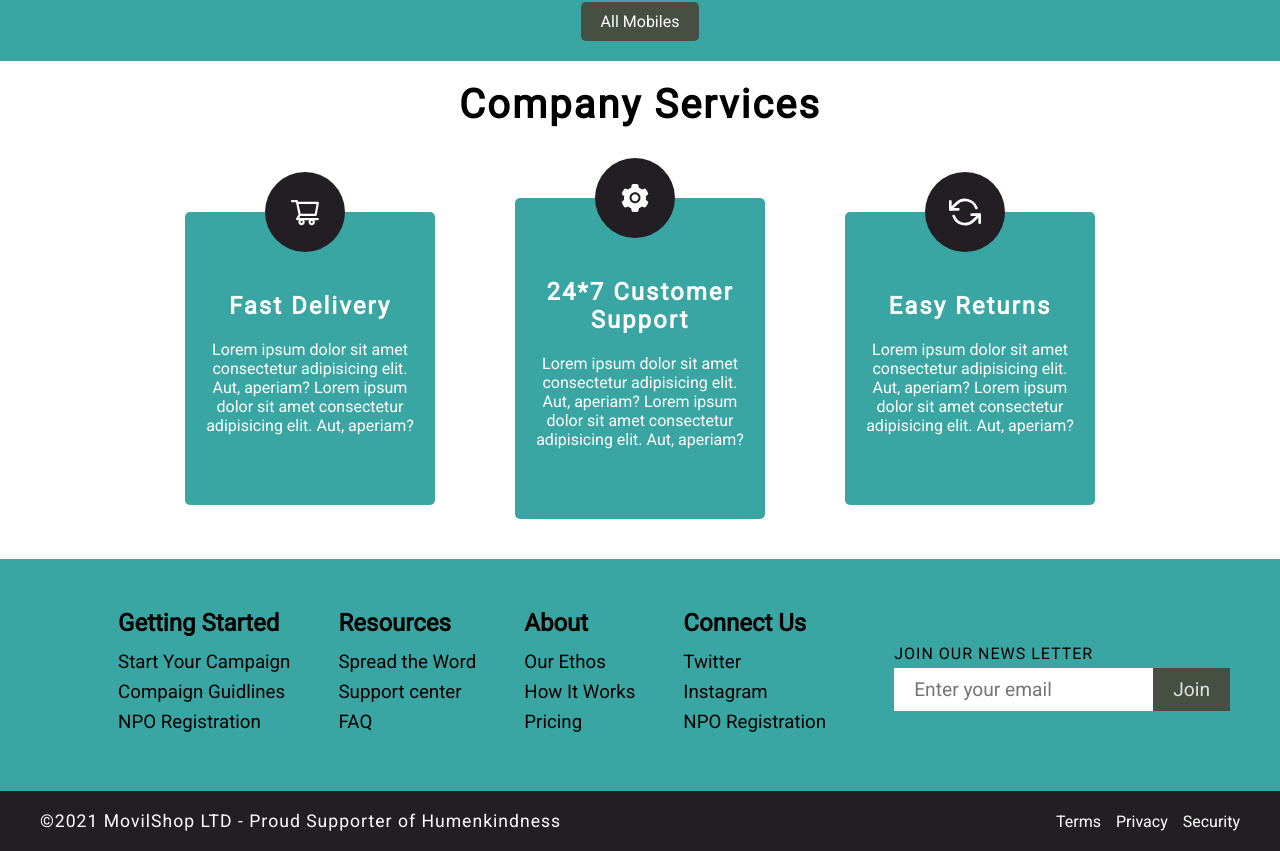
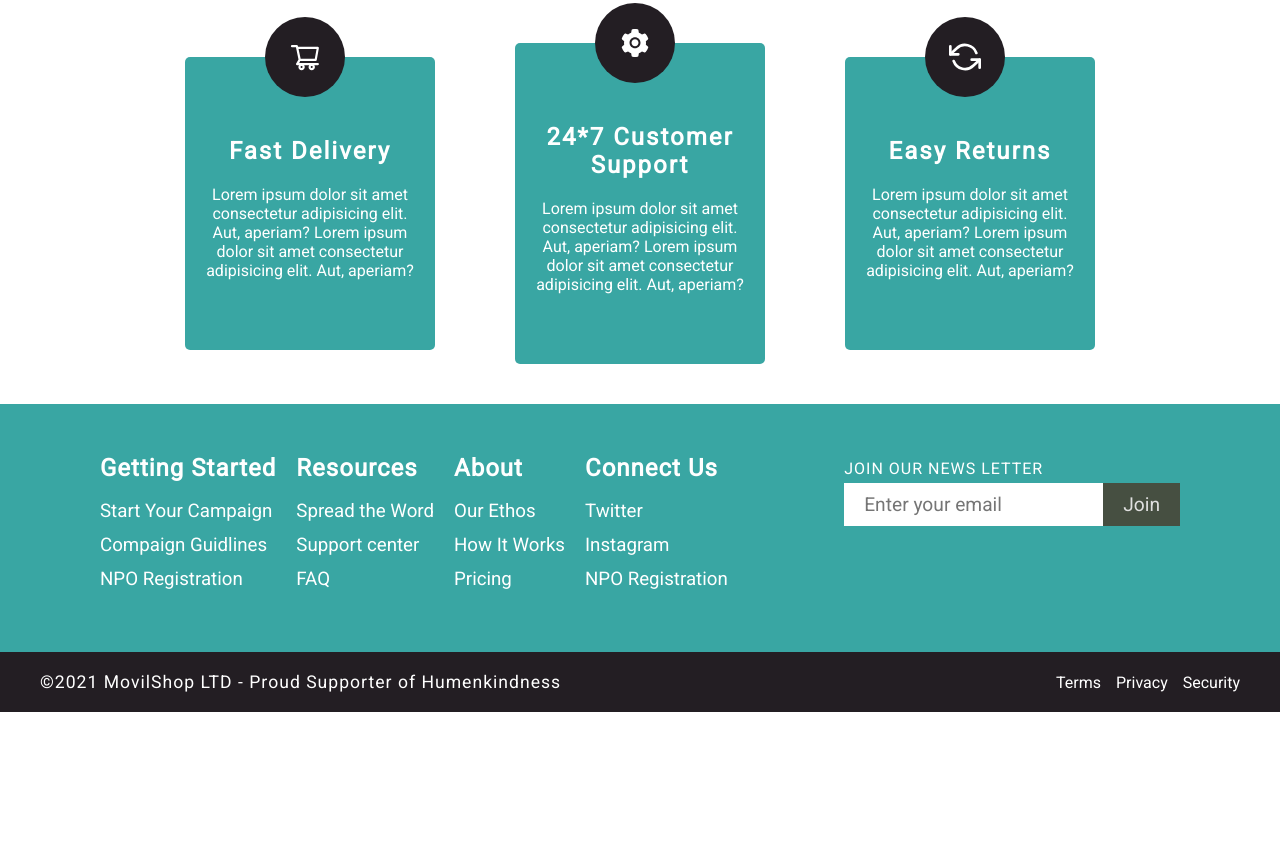
Before and after one commit to ddepu11/movil_shop_cient_side_react, a React (Create React App) app: page / in a window 1280 px wide. Shown: the part 1116-1967 px from the top of the page. After the commit the page ends 1828 px from the top, so only its background shows below. Built offline with nearby package versions, Linux system fonts and the light colour scheme; no server answers.

Commit message:
style: reduce navbar padding, make footer more responsive

```diff
--- a/src/components/Hero.jsx
+++ b/src/components/Hero.jsx
@@ -16,7 +16,7 @@ Hero.propTypes = {
 
 const Wrapper = styled.main`
   background: var(--secondary-color);
-  padding: 40px 5px;
+  padding: 25px 5px;
   color: var(--light-color);
   .w-960 {
     h1 {
--- a/src/screens/FooterScreen.jsx
+++ b/src/screens/FooterScreen.jsx
@@ -6,28 +6,28 @@ const FooterScreen = () => (
   <Wrapper>
     <div className="f_upper flex">
       <div className="left flex">
-        <div className="c">
+        <div className="common">
           <h2>Getting Started</h2>
           <h3>Start Your Campaign</h3>
           <h3>Compaign Guidlines</h3>
           <h3>NPO Registration</h3>
         </div>
 
-        <div className="c">
+        <div className="common">
           <h2>Resources</h2>
           <h3>Spread the Word</h3>
           <h3>Support center</h3>
           <h3>FAQ</h3>
         </div>
 
-        <div className="c">
+        <div className="common">
           <h2>About</h2>
           <h3>Our Ethos</h3>
           <h3>How It Works</h3>
           <h3>Pricing</h3>
         </div>
 
-        <div className="c">
+        <div className="common last-commont">
           <h2>Connect Us</h2>
           <h3>Twitter</h3>
           <h3>Instagram</h3>
@@ -76,39 +76,43 @@ const Wrapper = styled.footer`
   background-color: var(--primary-color);
 
   .f_upper {
-    justify-content: space-around;
-    max-width: 1200px;
     margin: 0 auto;
     padding: 50px 10px;
+    align-items: flex-start;
+    justify-content: space-between;
+    max-width: 1100px;
+    flex-wrap: wrap;
+    gap: 20px 0;
 
     .left {
-      width: 60%;
-      margin: 0 auto;
-      justify-content: space-between;
+      .common {
+        margin-right: 20px;
 
-      .c {
         h2 {
-          margin-bottom: 14px;
-          color: var(--dark-color);
+          margin-bottom: 18px;
+          color: var(--light-color);
+          letter-spacing: 1px;
         }
 
         h3 {
-          margin-bottom: 8px;
-          color: var(--dark-color);
+          margin-bottom: 12px;
+          color: var(--light-color);
           font-weight: 500;
         }
+      }
+
+      .last-commont {
+        margin-right: 0px;
       }
     }
 
     .right {
-      justify-self: start;
-
       label {
         display: block;
         font-size: 1em;
         text-transform: uppercase;
         letter-spacing: 1px;
-        color: var(--dark-color);
+        color: var(--light-color);
         padding: 5px 0;
       }
 
--- a/src/screens/HomeScreen.jsx
+++ b/src/screens/HomeScreen.jsx
@@ -37,7 +37,9 @@ const Home = () => {
             </Link>
           </aside>
 
-          <img src={HeroImg} alt="" />
+          <div className="hero_img">
+            <img src={HeroImg} alt="hero" />
+          </div>
         </section>
       </div>
 
@@ -106,7 +108,7 @@ const Wrapper = styled.main`
     margin: 0 auto;
     background-color: var(--secondary-color);
     padding: 20px;
-    transform: translateY(-35px);
+    transform: translateY(-15px);
 
     .flex {
       justify-content: space-between;
@@ -133,9 +135,15 @@ const Wrapper = styled.main`
         }
       }
 
-      img {
-        width: 50%;
-        height: 100%;
+      .hero_img {
+        width: 410px;
+        height: 400px;
+
+        img {
+          object-fit: contain;
+          width: 100%;
+          height: 100%;
+        }
       }
     }
   }
--- a/src/screens/NavbarScreen.jsx
+++ b/src/screens/NavbarScreen.jsx
@@ -214,11 +214,11 @@ const Wrapper = styled.nav`
   .navbar {
     background-color: var(--primary-color);
     padding: 0 10px;
-  }
+    /* border: 1px solid red; */
 
     .nav_bottom {
       justify-content: space-between;
-    padding: 20px 0 60px 0;
+      padding: 20px 0 30px 0;
 
       .nav_links {
         width: 45%;
@@ -256,6 +256,7 @@ const Wrapper = styled.nav`
       font-size: 1.3em;
       color: var(--light-color);
     }
+  }
 `;
 
 export default NavbarScreen;
```
Also changed, not shown: src/assests/home_hero_img.jpg, src/assests/logo.svg. Lines whose indentation alone changed are shown as unchanged.
